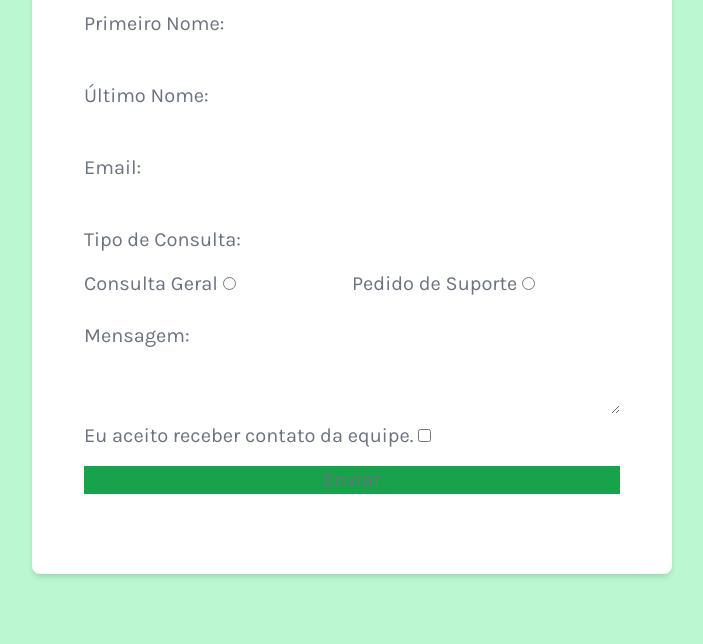
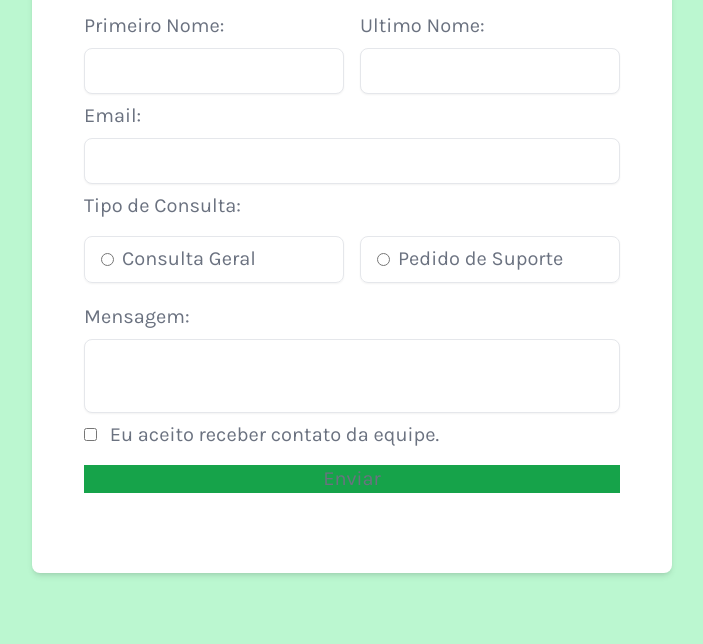
Before and after one commit to souzlays/formulario-de-contato, a website: page src/index.html in a window 1280 px wide. Shown: the part 156-800 px from the top of the page, without its empty margins (288-991 px from the left). Drawn offline with Linux system fonts and the light colour scheme.

Commit message:
divs centralizadas em telas maiores

```diff
--- a/src/index.html
+++ b/src/index.html
@@ -16,35 +16,48 @@
       Entre em contato conosco
     </h1>
 
-    <form class="flex flex-col px-8 pt-6 pb-10 mb-5 text-md sm:text-base md:text-xl lg:text-1xl text-gray-500" name="" action="#">
-        <label class="mb-2" for="primeiroNome">Primeiro Nome:</label>
-        <input class="mb-2" type="text" name="" id="firstName" required>
+    <form class="flex flex-col sm:flex-col px-8 pt-6 pb-10 mb-5 text-md sm:text-base md:text-xl lg:text-1xl text-gray-500" name="" action="#">
 
-        <label class="mb-2" for="ultimoNome">Último Nome:</label>
-        <input class="mb-2" type="text" name="" id="lastName">
+        <div class="flex flex-col sm:flex-row sm:justify-between sm:space-x-4">
+
+          <div class="flex flex-col sm:w-1/2">
+            <label class="mb-2" for="primeiroNome">Primeiro Nome:</label>
+            <input class="mb-2 border rounded-lg shadow-sm p-2" type="text" name="" id="firstName" required>
+          </div>
+
+          <div class="flex flex-col sm:w-1/2">
+            <label class="mb-2" for="ultimoNome">Ultimo Nome:</label>
+            <input class="mb-2 border rounded-lg shadow-sm p-2"  type="text" name="" id="lastName">
+          </div>
+        </div>
 
         <label class="mb-2" for="emailAdress">Email:</label>
-        <input class="mb-2" type="email" name="" id="emailAdress">
+        <input class="mb-2 border rounded-lg shadow-sm p-2" type="email" name="" id="emailAdress">
 
         <label class="mb-4" for="">Tipo de Consulta:</label>
 
-        <div class="flex flex-col md:flex-row justify-between mb-4">
-          <label class="w-full md:w-1/2 mb-2" for="">Consulta Geral
-            <input type="radio" name="consulta" id="consultaGeral">
-          </label>
+        <div class="flex flex-col sm:flex-row sm:space-x-4">
 
-          <label class="w-full md:w-1/2 mb-2" for="">Pedido de Suporte
-            <input type="radio" name="consulta" id="pedidoSuporte">
-          </label>
+          <div class="w-full sm:w-1/2 mb-2 sm:mb-0">
+            <label class="border rounded-lg shadow-sm p-2 w-full flex" for="">
+              <input class="m-2" type="radio" name="consulta" id="consultaGeral"> Consulta Geral
+            </label>
+          </div>
+
+          <div class="w-full sm:w-1/2 mb-5 sm:mb-0">
+            <label class="border rounded-lg shadow-sm p-2 w-full flex" for="">
+              <input class="m-2" type="radio" name="consulta" id="pedidoSuporte">
+              Pedido de Suporte
+            </label>
+          </div>
         </div>
 
+        <label class="mb-2" for="">Mensagem:</label>
+        <textarea class="mb-2 border rounded-lg shadow-sm p-2 resize-none" name="" id=""></textarea>
 
-
-        <label class="mb-2" for="">Mensagem:</label>
-        <textarea class="mb-2" name="" id=""></textarea>
-
-        <label class="mb-4" for=""> Eu aceito receber contato da equipe.
-          <input type="checkbox" name="" id="">
+        <label class="mb-4" for="">
+          <input class="mr-2 leading-tight" type="checkbox" name="" id="">
+          Eu aceito receber contato da equipe.
         </label>
 
         <button class="bg-green-600" type="button">
```
Also changed, not shown: src/output.css.
